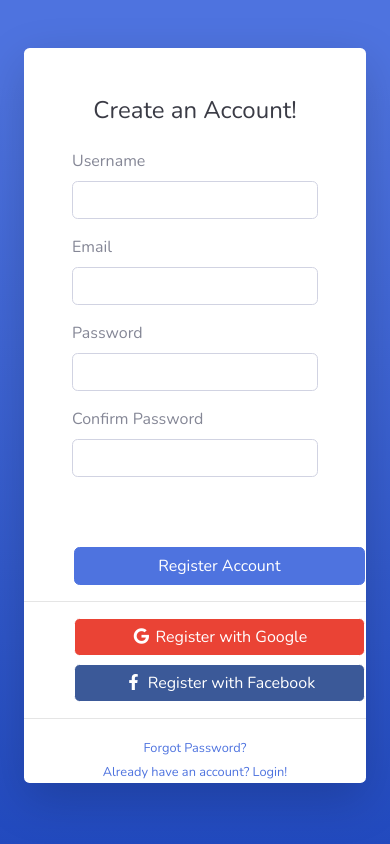
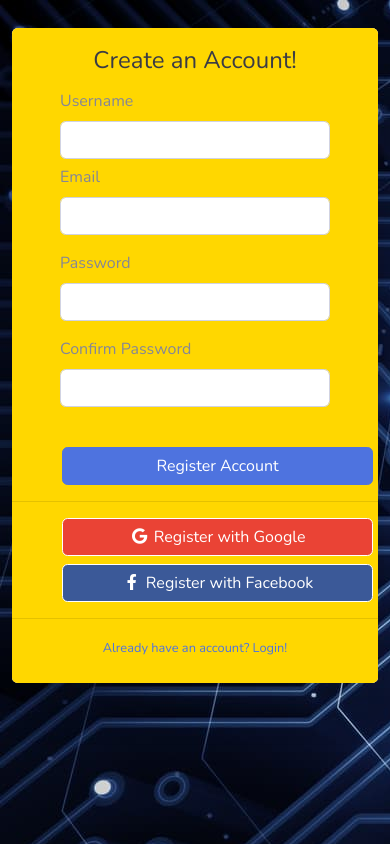
Before and after one commit to yahya542/scidac, a Django app: page /signup in a window 390 px wide. Run offline with Django 5.2, Linux system fonts and the light colour scheme; some libraries are stand-ins or nearby versions.

```diff
--- a/static/css/bg.css
+++ b/static/css/bg.css
@@ -1,9 +1,26 @@
-.bg-login {
-   /*  background-image: url("{% static 'img/bg.jpg' %}"); */
+/* .bg-login {
+
    background-image: url(../img/bg.jpg);
    height: 90%;
    overflow: hidden;
    scrollbar-width: none;
+   z-index: ;
+} */
+
+.bg-login {
+
+   background-image: url(../img/bg.jpg);
+   height: 90%;
+   overflow: hidden;
+   scrollbar-width: none;
+   border-radius: 25%;
+}
+.container {
+   width:100%;
+   padding-right:.75rem;
+   padding-left:.75rem;
+   margin-right:auto;
+   margin-left:auto
 }
 .bg-tp {
 
--- a/templates/autentikasi/login.html
+++ b/templates/autentikasi/login.html
@@ -26,10 +26,10 @@
 
 
 </head>
-<body style="height: 90%;" class="bg-login">
+<body style="height: 90%;" class="bg-login" >
 
 
-    <div class="container">
+    <div style="z-index: 2;" class="container" >
 
         <!-- Outer Row -->
         <div class="row justify-content-center ">
@@ -88,7 +88,7 @@
                                     </form>
                                     <hr>
                                     <div class="text-center">
-                                        <a class="small" href="/forgot">Forgot Password?</a>
+                                        <a  style="color: red;"  class="small" href="/forgot">Forgot Password?</a>
                                     </div>
                                     <div class="text-center">
                                         <a class="small" href="/signup">Create an Account!</a>
--- a/templates/autentikasi/register.html
+++ b/templates/autentikasi/register.html
@@ -20,19 +20,22 @@
 
     <!-- Custom styles for this template-->
     <link href="{% static 'css/sb-admin-2.min.css' %}" rel="stylesheet">
+    <link href="{% static 'css/bg.css' %}" rel="stylesheet">
+
+
 
 </head>
 
-<body class="bg-gradient-primary">
+<body class="bg-login">
 
-    <div class="container">
+    <div style="margin-top: -20px;" class="container">
 
         <div class="card o-hidden border-0 shadow-lg my-5">
-            <div class="card-body p-0">
+            <div style="margin-top: -30px ;" class="card-body p-0">
                 <!-- Nested Row within Card Body -->
                 <div class="row">
-                    <div class="col-lg-5 d-none d-lg-block bg-register-image"></div>
-                    <div class="col-lg-7">
+                    <div style="background-color: navy;" class="col-lg-5 d-none d-lg-block bg-register-image"></div>
+                    <div style="background-color: gold;" class="col-lg-7">
                         <div class="p-5">
                             <div class="text-center">
                                 <h1 class="h4 text-gray-900 mb-4">Create an Account!</h1>
@@ -41,13 +44,13 @@
 
                             <form class="user" method="POST" action="">
                                 {% csrf_token %}
-                                <div class="form-group">
+                                <div style="margin-top: -10px;" class="form-group">
                                     <label type="username" id="username" for="username">Username</label>
                                         {{form.username }}
 
                                 </div>
-                                <div class="form-group">
-                                    <label type="username" id="email" for="email">Email</label>
+                                <div style="margin-top: -10px;" class="form-group">
+                                    <label type="email" id="email" for="email">Email</label>
                                         {{form.email }}
                                 </div>
                                 <div class="form-group row">
@@ -60,10 +63,8 @@
                                                     {{form.confirm_password}}
                                     </div>
                                 </div>
-
-
                                 </div>
-                                <button type="submit" style="width: 85%; margin-top:-10px ; margin-left: 50px;" class="btn btn-primary btn-user btn-block">
+                                <button type="submit" style="width: 85%; margin-top:-40px ; margin-left: 50px;" class="btn btn-primary btn-user btn-block">
                                     Register Account
                                 </button>
                                 <hr>
@@ -83,12 +84,11 @@
 
 
                             <hr>
+
                             <div class="text-center">
-                                <a class="small" href="forgot-password.html">Forgot Password?</a>
+                                <a class="small" href="/">Already have an account? Login!</a>
                             </div>
-                            <div class="text-center">
-                                <a class="small" href="login.html">Already have an account? Login!</a>
-                            </div>
+                            <br>
                         </div>
                     </div>
                 </div>
--- a/templates/dashboard.html
+++ b/templates/dashboard.html
@@ -83,7 +83,7 @@
             <li class="nav-item">
                 <a class="nav-link collapsed" href="#" data-toggle="collapse" data-target="#collapsesc"
                     aria-expanded="true" aria-controls="collapsesc">
-                    <img src="{% static 'img/math.svg'%}" alt="school">
+                    <img src="{% static 'img/ds.svg'%}" alt="school">
                     <span>Science</span>
                 </a>
                 <div id="collapsesc" class="collapse" aria-labelledby="headingPages" data-parent="#accordionSidebar">
@@ -107,6 +107,7 @@
                 </a>
                 <div id="collapser" class="collapse" aria-labelledby="headingPages" data-parent="#accordionSidebar">
                     <div style="background-color: gold;" class=" py-2 collapse-inner rounded">
+                        <a style="color: navy;" class="collapse-item" href="#">Dashboard</a>
                         <a style="color: navy;" class="collapse-item" href="#">Qur'an</a>
 
 
@@ -443,7 +444,7 @@
                                 <div style=" height: 360px; width: 700px; line-height: 0.5;" class=" grid-container  ">
 
                                     <div style="color: teal ; margin-top: 20px;" id="monthYear"></div>
-                                    <div style="margin-left: -200px; font-weight: 200;" class="calendar no-bs">
+                                    <div style="margin-left: -125px; font-weight: 200;" class="calendar">
                                         <div class="hr">Minggu</div>
                                         <div class="hr">Senin</div>
                                         <div class="hr">Selasa</div>
```
Also changed, not shown: static/img/ds.svg (added), templates/dac/tdl.html (added), templates/religi/quran.html (added), templates/religi/r-ds.html (added).
